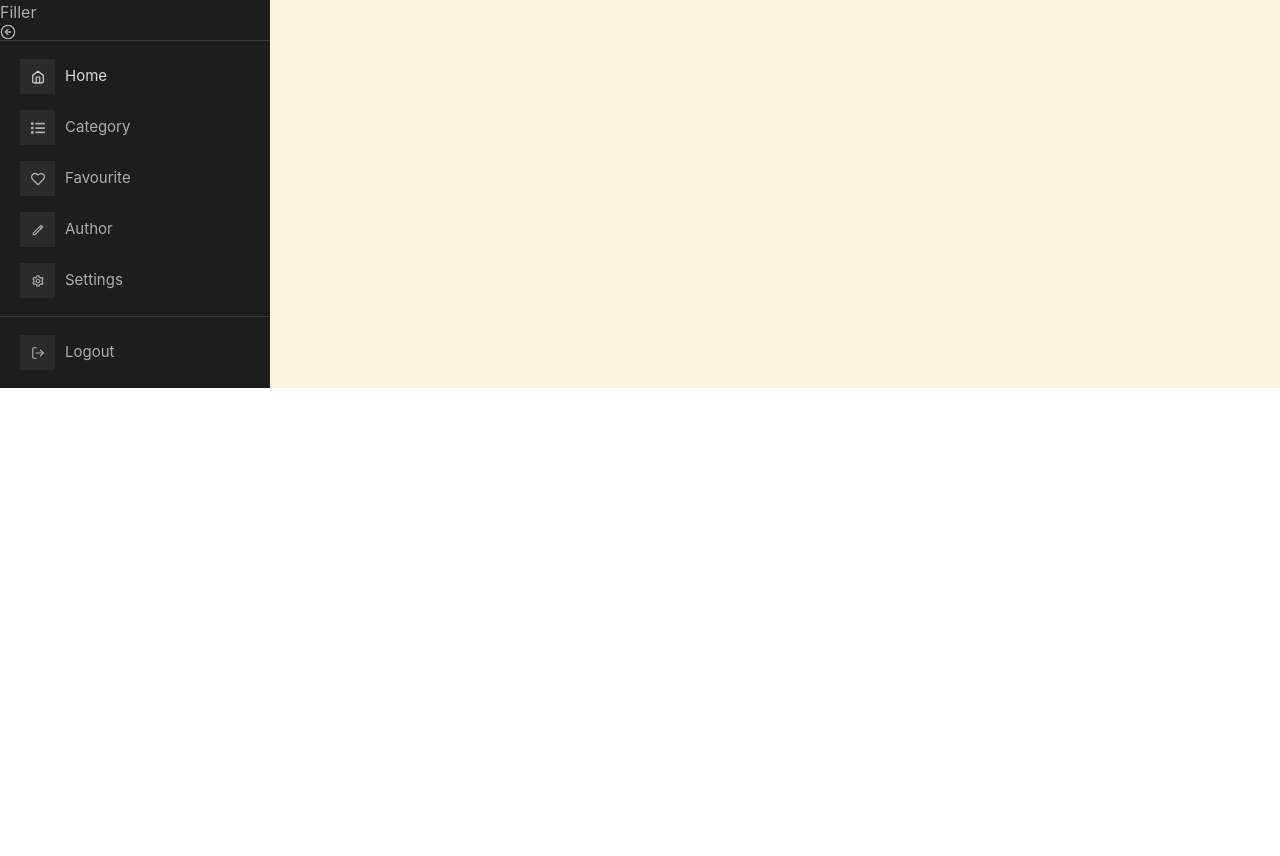
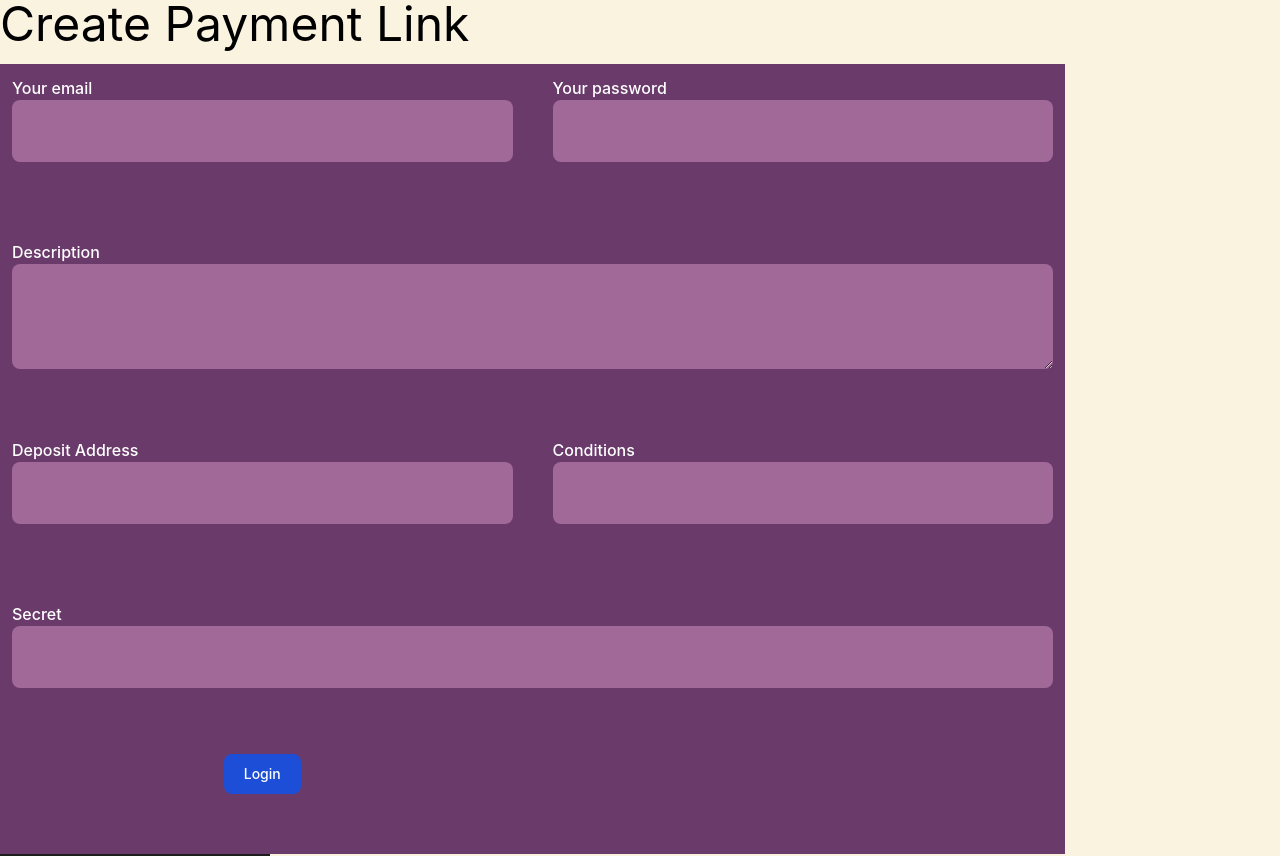
Before and after one commit to Gaurang-1402/Fintruist, a React (Create React App) app: page /create in a window 1280 px wide. Shown: the top 856 px of the page. Before the commit the page ends 800 px from the top, so only its background shows below. Built offline with nearby package versions, Linux system fonts and the light colour scheme.

Commit message:
create payment link page

```diff
--- a/src/App.js
+++ b/src/App.js
@@ -1,8 +1,9 @@
 import logo from "./logo.svg"
 import "./App.css"
-import Sidebar from "./Components/sidebar/sidebar.js"
+import Sidebar from "./components/sidebar/sidebar.js"
 import { BrowserRouter as Router, Route, Routes } from "react-router-dom"
 import Homepage from "./Pages/Homepage/Homepage"
+import CreatePaymentLinkPage from "./Pages/CreatePaymentLinkPage/CreatePaymentLinkPage"
 
 function App() {
   return (
@@ -10,6 +11,7 @@ function App() {
       <Router>
         <Routes>
           <Route exact path='/' element={<Homepage />} />
+          <Route exact path='/create' element={<CreatePaymentLinkPage />} />
         </Routes>
       </Router>
       <Sidebar />
--- /dev/null
+++ b/src/Pages/CreatePaymentLinkPage/CreatePaymentLinkPage.js
@@ -0,0 +1,41 @@
+import React from "react"
+import './Createpaymentlinkpage.css'
+const Homepage = () => {
+  return (
+    <div>
+      <h1 class="text-5xl float-left mb-4">Create Payment Link</h1>
+
+      <div className="backgroundCard grid grid-cols-2 gap-4">
+        <div className="m-3">
+          <label for="text" className="text-md font-medium text-white float-left">Your email</label>
+          <input type="text" className="bg-cust_tertiary text-white md:text-md h-3/6 rounded-lg w-full p-2.5 focus:outline-none" />
+        </div>
+        <div className="m-3">
+          <label for="text" className="text-md font-medium text-white float-left">Your password</label>
+          <input type="text" className="bg-cust_tertiary text-white md:text-md h-3/6 rounded-lg w-full p-2.5 focus:outline-none" />
+        </div>
+        <div className="col-span-2 m-3">
+          <label for="text" className="text-md font-medium text-white float-left">Description</label>
+          <textarea type="text" className="h-4/6 bg-cust_tertiary text-white md:text-md h-3/6 rounded-lg w-full p-2.5 focus:outline-none" />
+        </div>
+        <div className="m-3">
+          <label for="text" className="text-md font-medium text-white float-left">Deposit Address</label>
+          <input type="text" className="bg-cust_tertiary text-white md:text-md h-3/6 rounded-lg w-full p-2.5 focus:outline-none" />
+        </div>
+        <div className="m-3">
+          <label for="text" className="text-md font-medium text-white float-left">Conditions</label>
+          <input type="text" className="bg-cust_tertiary text-white md:text-md h-3/6 rounded-lg w-full p-2.5 focus:outline-none" />
+        </div>
+        <div className="col-span-2 m-3">
+          <label for="text" className="text-md font-medium text-white float-left">Secret</label>
+          <input type="text" className="bg-cust_tertiary text-white md:text-md h-3/6 rounded-lg w-full p-2.5 focus:outline-none" />
+        </div>
+        <div className="float-left">
+          <button type="submit" className="text-white bg-blue-700 hover:bg-blue-800 focus:ring-4 focus:ring-blue-300 font-medium rounded-lg text-sm px-5 py-2.5 text-center">Login</button>
+        </div>
+      </div>
+    </div>
+  )
+}
+
+export default Homepage
--- /dev/null
+++ b/src/Pages/CreatePaymentLinkPage/Createpaymentlinkpage.css
@@ -0,0 +1,5 @@
+.backgroundCard {
+    background-color: #6a3a6b ;
+    width: 1065px;
+    height: 790px;
+}
```
Also changed, not shown: 1 other file (tests, documents, lock files or other folders).
